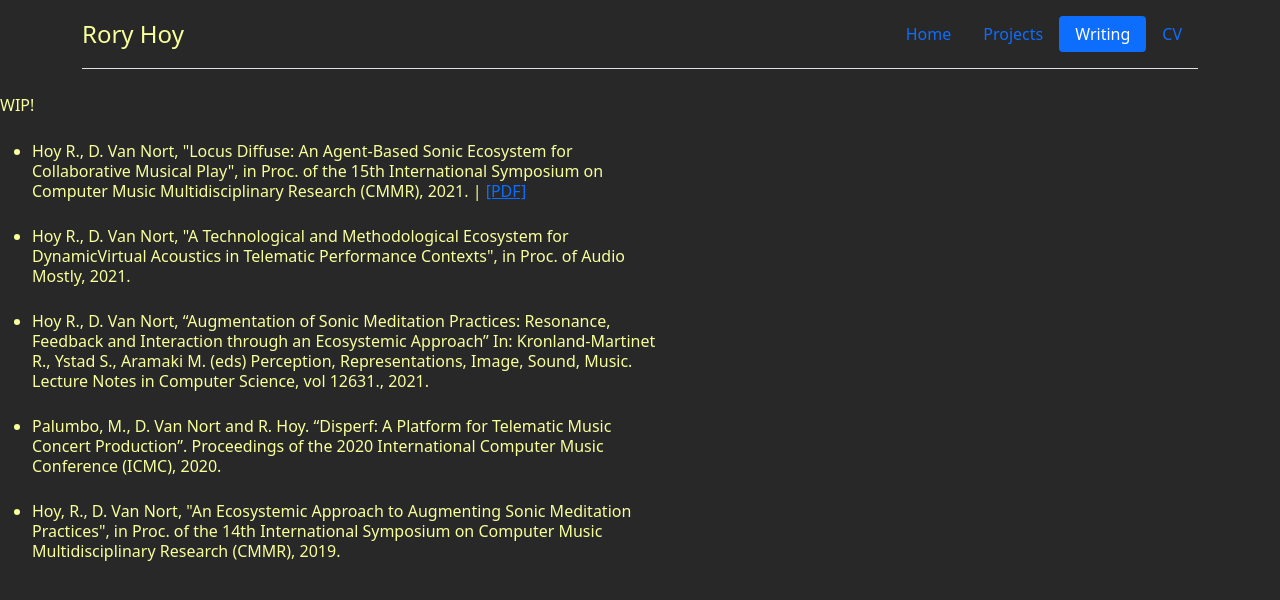
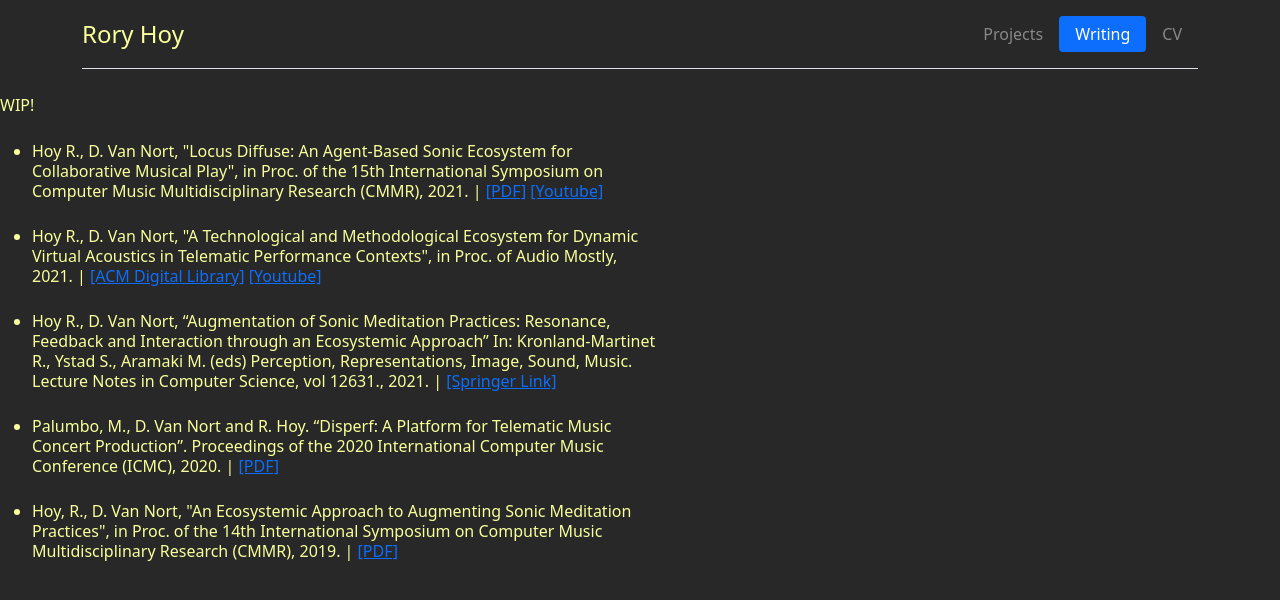
Before and after one commit to roryhoy/roryhoy.github.io, a plain HTML site: page writing.html in a window 1280 px wide. Drawn offline with nearby package versions, Linux system fonts and the light colour scheme.

Commit message:
adding images, removed home tab, added bio

```diff
--- a/site.css
+++ b/site.css
@@ -29,3 +29,15 @@ body{
 #nameTitle{
     color: #f8ff9b;
 }
+
+.nav-pills > li > a{
+    color: #888888;
+}
+
+.nav-pills > li > a:focus{
+    background-color:#f8ff9b;
+}
+
+.bio{
+    font-size: 85%;
+}
--- a/writing.html
+++ b/writing.html
@@ -25,7 +25,7 @@
 				  </a>
 
 				  <ul class="nav nav-pills">
-					<li class="nav-item"><a href="index.html" class="nav-link">Home</a></li>
+					<!--<li class="nav-item"><a href="index.html" class="nav-link">Home</a></li>-->
 					<li class="nav-item"><a href="projects.html" class="nav-link">Projects</a></li>
 					<li class="nav-item"><a href="writing.html" class="nav-link active" aria-current="page">Writing</a></li>
 					<li class="nav-item"><a href="cv.html" class="nav-link">CV</a></li>
@@ -38,12 +38,12 @@
 			 <br>
 			 <br>
 			 <ul>
-				 <li class="pub">Hoy R., D. Van Nort, "Locus Diffuse: An Agent-Based Sonic Ecosystem for Collaborative Musical Play", in Proc. of the 15th International Symposium on Computer Music Multidisciplinary Research (CMMR), 2021. | <a href="https://cmmr2021.github.io/proceedings/pdffiles/cmmr2021_03.pdf" target="_blank">[PDF]</a> </li>
-				 <li class="pub">Hoy R., D. Van Nort, "A Technological and Methodological Ecosystem for DynamicVirtual Acoustics in Telematic Performance Contexts", in Proc. of Audio Mostly, 2021.</li>
+				 <li class="pub">Hoy R., D. Van Nort, "Locus Diffuse: An Agent-Based Sonic Ecosystem for Collaborative Musical Play", in Proc. of the 15th International Symposium on Computer Music Multidisciplinary Research (CMMR), 2021. | <a href="https://cmmr2021.github.io/proceedings/pdffiles/cmmr2021_03.pdf" target="_blank">[PDF]</a> <a href="https://youtu.be/3o4FnTqs0Gs" target="_blank">[Youtube]</a></li>
+				 <li class="pub">Hoy R., D. Van Nort, "A Technological and Methodological Ecosystem for Dynamic Virtual Acoustics in Telematic Performance Contexts", in Proc. of Audio Mostly, 2021. | <a href="https://dl.acm.org/doi/fullHtml/10.1145/3478384.3478425" target="_blank">[ACM Digital Library]</a> <a href="https://www.youtube.com/watch?v=llPxde_pRqQ" target="_blank">[Youtube]</a></li>
 				 <li class="pub">Hoy R., D. Van Nort, “Augmentation of Sonic Meditation Practices: Resonance, Feedback and Interaction through an Ecosystemic Approach”
-					 In: Kronland-Martinet R., Ystad S., Aramaki M. (eds) Perception, Representations, Image, Sound, Music. Lecture Notes in Computer Science, vol 12631., 2021.</li>
-				 <li class="pub">Palumbo, M., D. Van Nort and R. Hoy. “Disperf: A Platform for Telematic Music Concert Production”. Proceedings of the 2020 International Computer Music Conference (ICMC), 2020.</li>
-				 <li class="pub">Hoy, R., D. Van Nort, "An Ecosystemic Approach to Augmenting Sonic Meditation Practices", in Proc. of the 14th International Symposium on Computer Music Multidisciplinary Research (CMMR), 2019.</li>
+					 In: Kronland-Martinet R., Ystad S., Aramaki M. (eds) Perception, Representations, Image, Sound, Music. Lecture Notes in Computer Science, vol 12631., 2021. | <a href="https://link.springer.com/chapter/10.1007/978-3-030-70210-6_38" target="_blank">[Springer Link]</a></li>
+				 <li class="pub">Palumbo, M., D. Van Nort and R. Hoy. “Disperf: A Platform for Telematic Music Concert Production”. Proceedings of the 2020 International Computer Music Conference (ICMC), 2020. | <a href="https://drive.google.com/file/d/182lIUHcTs2hwrN_KU4ca1mkqezpKD0WG/view" target="_blank">[PDF]</a></li>
+				 <li class="pub">Hoy, R., D. Van Nort, "An Ecosystemic Approach to Augmenting Sonic Meditation Practices", in Proc. of the 14th International Symposium on Computer Music Multidisciplinary Research (CMMR), 2019. | <a href="https://www.researchgate.net/publication/337075081_An_Ecosystemic_Approach_to_Augmenting_Sonic_Meditation_Practices" target="_blank">[PDF]</a></li>
 			 </ul>
 		</body>
 	</main>
```
Also changed, not shown: cv.html (+1 -1 lines), index.html (+12 -2 lines), projects.html (+1 -1 lines), README.md, images/icons/rg.png (renamed from images/rg.png), 1 other file.
